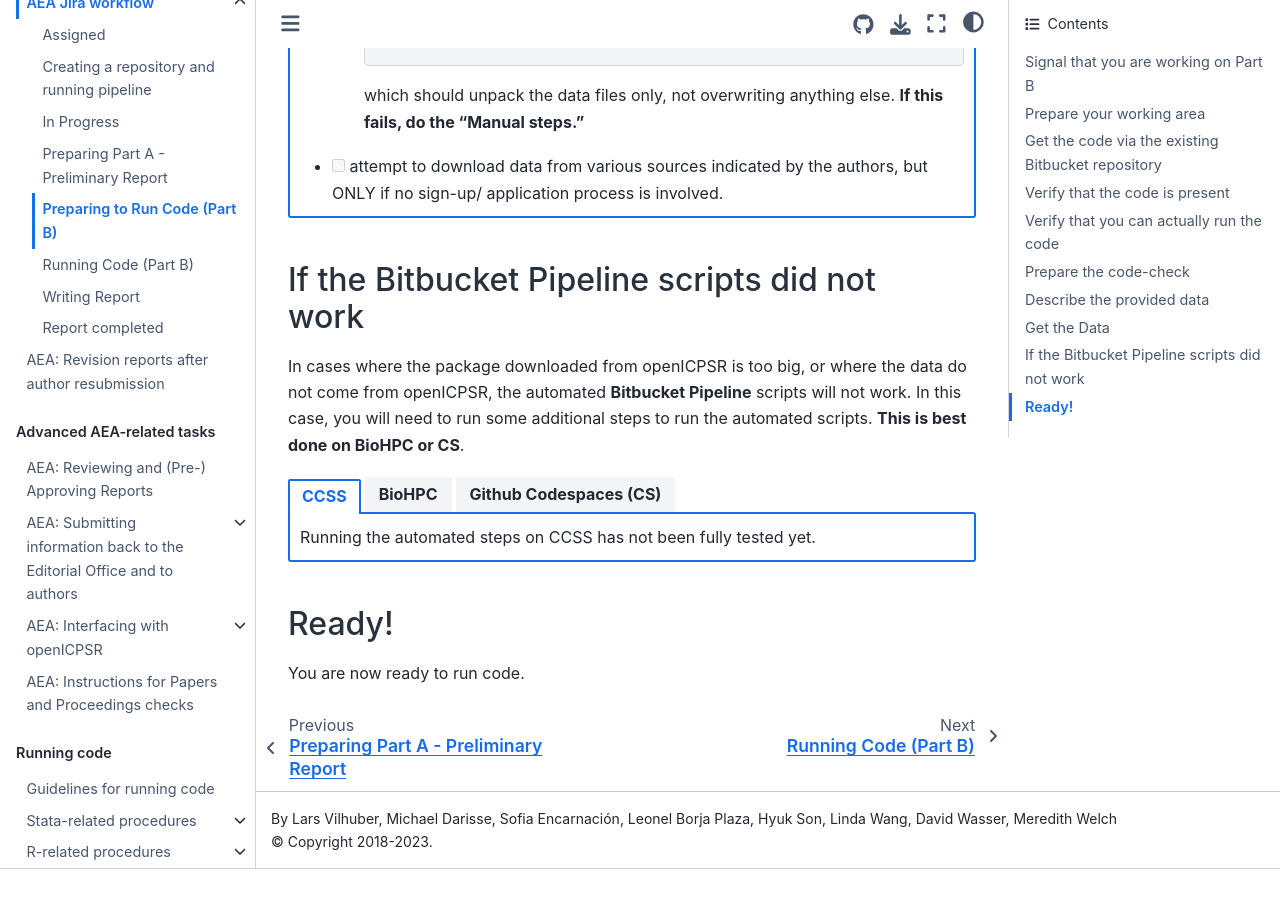
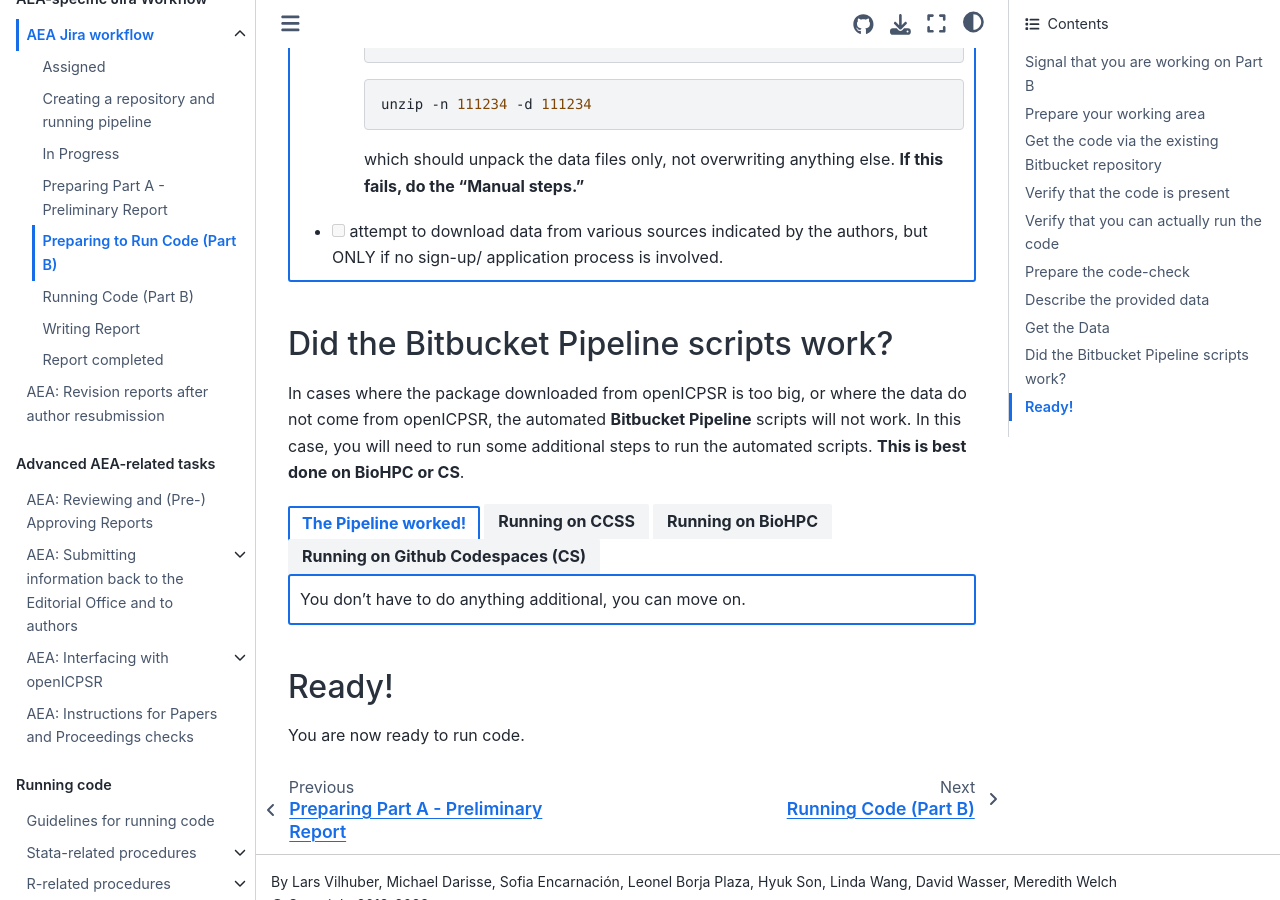
Before and after one commit to labordynamicsinstitute/ldilab-manual, a Jupyter Book: the page built from 11-05-preparing-to-run-code.md, in a window 1280 px wide and 900 px high, scrolled down 4489 px. Built offline with Jupyter Book 1.0.4 settings and Sphinx 7.4.7 and the Sphinx Book theme 1.1.4, drawn with Linux system fonts in a browser that asks for light colours; before the commit the page ends 5358 px from its top, so only the background shows below that; some of the changed text lies outside the part shown.

Commit message:
Clarifying workflow at start of Part B

````diff
--- a/11-05-preparing-to-run-code.md
+++ b/11-05-preparing-to-run-code.md
@@ -7,6 +7,12 @@
 To signal that you are starting to run the code, you will now transition the JIRA subtask to "`In Progress`".
 
 ![Move to Part B to In Progress](images/jira-in-progress-partb-1.png)
+
+```{admonition} If you are the replicator who was previously assigned Part A
+:class: dropdown
+In this case, your working area is already prepared, and you can skip to [Get the data](get-the-data).
+
+```
 
 (Manual1)=
 ## Prepare your working area
@@ -268,19 +274,25 @@
 
 ::::
 
-## If the Bitbucket Pipeline scripts did not work
+## Did the Bitbucket Pipeline scripts work?
 
 In cases where the package downloaded from openICPSR is too big, or where the data do not come from openICPSR, the automated **Bitbucket Pipeline** scripts will not work. In this case, you will need to run some additional steps to run the automated scripts. **This is best done on BioHPC or CS**.
 
 ::::{tab-set}
 
-:::{tab-item} CCSS
+:::{tab-item} The Pipeline worked!
+
+You don't have to do anything additional, you can move on.
+
+:::
+
+:::{tab-item} Running  on CCSS
 
 Running the automated steps on CCSS has not been fully tested yet.
 
 :::
 
-:::{tab-item} BioHPC
+:::{tab-item} Running on BioHPC
 
 - [ ] Access BioHPC, see [Access Computer](Access_to_computers) for details.
 - [ ] Change directory to the place where you downloaded the repository and the data
@@ -295,7 +307,7 @@
     ```
 :::
 
-:::{tab-item} Github Codespaces (CS)
+:::{tab-item} Running on Github Codespaces (CS)
 
 - [ ] Change directory to the place where you downloaded the repository and the data, typically
       ```bash
````
